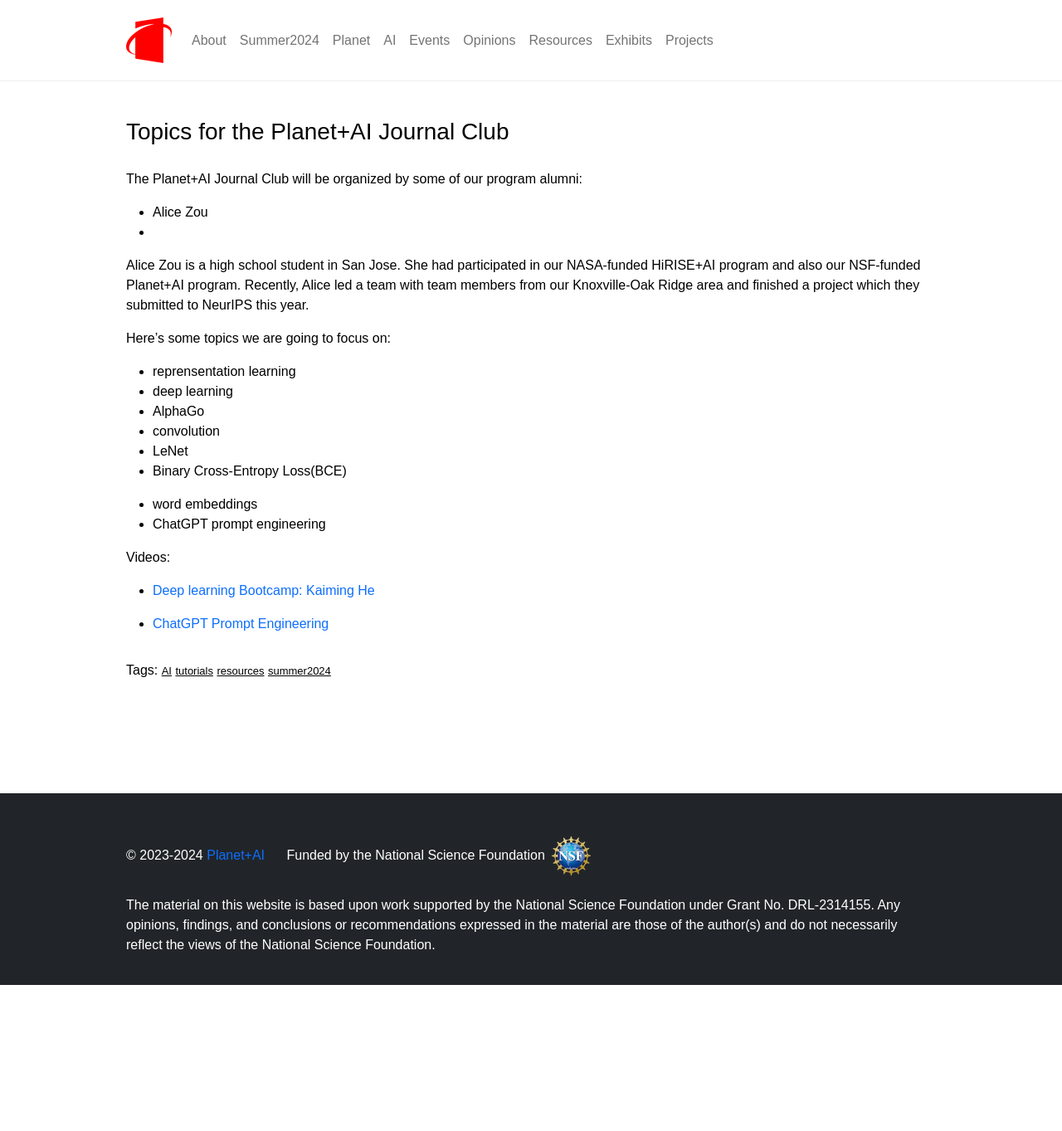
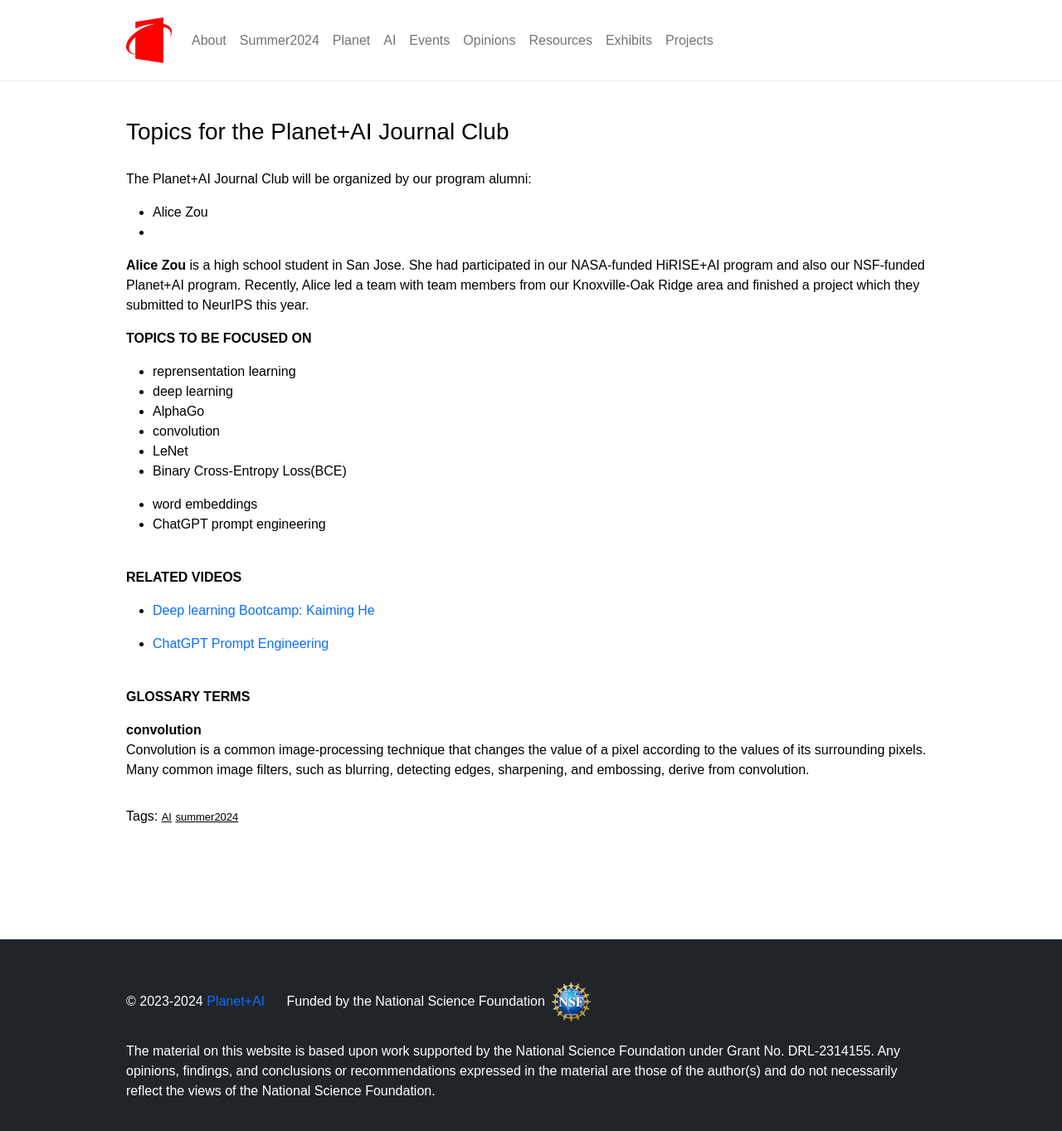
Before and after one commit to planet-ai-2023/planet-ai-2023.github.io, a Jekyll site: the page built from _posts/2024-7-2-topics-for-planet-ai-journal-club.md, in a window 1280 px wide. Shown: the whole page at 83% size. Built offline with Jekyll 4.4.1, drawn with Linux system fonts in a browser that asks for light colours; before the commit the page ends 1187 px from its top, so only the background shows below that.

Commit message:
Add files via upload

```diff
--- a/_posts/2024-7-2-topics-for-planet-ai-journal-club.md
+++ b/_posts/2024-7-2-topics-for-planet-ai-journal-club.md
@@ -3,16 +3,16 @@ layout: post
 title:  "Topics for the Planet+AI Journal Club"
 date: 2024-7-2
 image: assets/images/readings.png
-tags: [ AI, tutorials, resources, summer2024 ]
+tags: [ AI, summer2024 ]
 ---
 
-The Planet+AI Journal Club will be organized by some of our program alumni:
+The Planet+AI Journal Club will be organized by our program alumni:
 - Alice Zou
 -
 
-Alice Zou is a high school student in San Jose. She had participated in our NASA-funded HiRISE+AI program and also our NSF-funded Planet+AI program. Recently, Alice led a team with team members from our Knoxville-Oak Ridge area and finished a project which they submitted to NeurIPS this year.
+**Alice Zou** is a high school student in San Jose. She had participated in our NASA-funded HiRISE+AI program and also our NSF-funded Planet+AI program. Recently, Alice led a team with team members from our Knoxville-Oak Ridge area and finished a project which they submitted to NeurIPS this year.
 
-Here's some topics we are going to focus on:
+**TOPICS TO BE FOCUSED ON**
 - reprensentation learning
 - deep learning
 - AlphaGo
@@ -23,7 +23,14 @@ Here's some topics we are going to focus on:
 - word embeddings
 - ChatGPT prompt engineering
 
-Videos:
+<br/>
+**RELATED VIDEOS**
 - [Deep learning Bootcamp: Kaiming He](https://www.youtube.com/watch?v=D_jt-xO_RmI){:target="_blank"}
 
 - [ChatGPT Prompt Engineering](https://www.deeplearning.ai/short-courses/chatgpt-prompt-engineering-for-developers/){:target="_blank"}
+
+<br/>
+**GLOSSARY TERMS**
+
+**convolution**
+Convolution is a common image-processing technique that changes the value of a pixel according to the values of its surrounding pixels. Many common image filters, such as blurring, detecting edges, sharpening, and embossing, derive from convolution.
```
